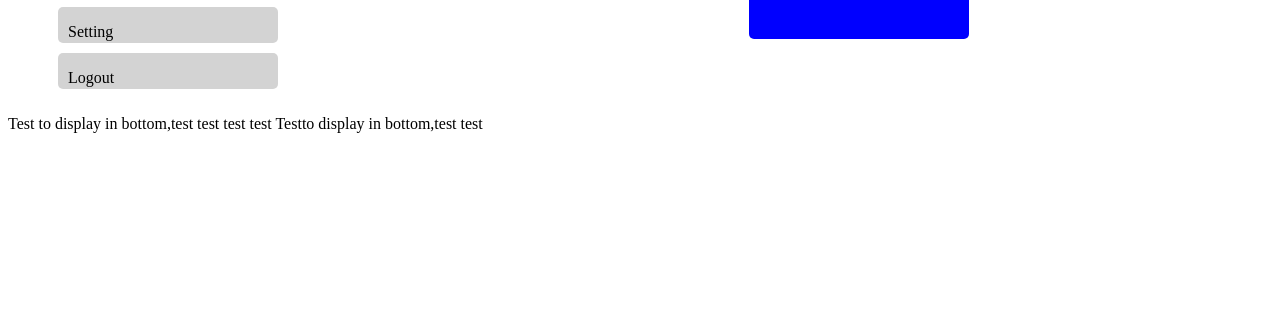
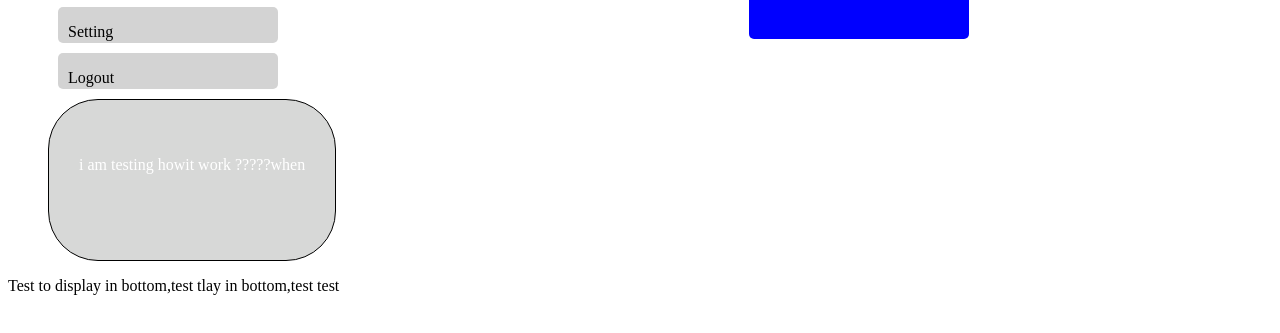
Before and after one commit to 102660231/webprograming_group2, a plain HTML site: page webpage1.html in a window 1280 px wide. Shown: the part 311-644 px from the top of the page. Drawn offline with Linux system fonts and the light colour scheme.

Commit message:
webpage designscroll.html
adding scroll but yet know how to position

```diff
--- a/webpage1.html
+++ b/webpage1.html
@@ -9,7 +9,7 @@
     <style>
         .Heading {
 
-            width: 920px;
+            width: 1000px;
             height: 100px;
             margin: 25px;
             padding: 10px;
@@ -61,6 +61,20 @@
           }
 
 
+    .overflow{
+        background: rgb(215, 216, 215);
+        color: white;
+        padding: 30px;
+        width: 200;
+        height: 100px;
+        overflow: scroll;
+        border: 1px solid black;
+        border-radius: 50px;
+        text-align:right;
+        line-height: 70px;
+
+    }
+
     </style>
 
 </head>
@@ -102,12 +116,16 @@
 </div>
 
  </dd>
+  <dd>
+    <div class=overflow>i am testing howit work ?????when
+    </div>
+  </dd>
 
 
 
 
 
-<P>Test to display in bottom,test test test test Testto display in bottom,test test
+<P>Test to display in bottom,test tlay in bottom,test test
 
 
 </P>
```
